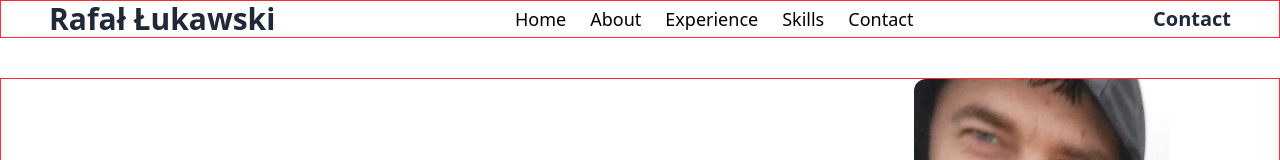
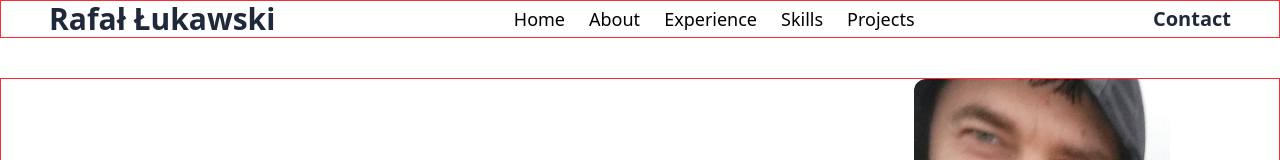
Before and after one commit to rlukawski/personal-website, a React (Vite) app: page / in a window 1280 px wide. Shown: the top 160 px of the page. Built offline with nearby package versions, Linux system fonts and the light colour scheme.

Commit message:
Update navigation

```diff
--- a/src/components/Navigation.tsx
+++ b/src/components/Navigation.tsx
@@ -7,7 +7,7 @@ export const Navigation = () => {
         <li>About</li>
         <li>Experience</li>
         <li>Skills</li>
-        <li>Contact</li>
+        <li>Projects</li>
       </ul>
       <p className="text-gray-800 text-xl font-bold">Contact</p>
     </div>
--- a/src/components/Skills.tsx
+++ /dev/null
@@ -1,10 +0,0 @@
-export const Skills = () => {
-  return (
-    <>
-      <header className="header-box" id="skills">
-        <h1>Skills</h1>
-      </header>
-      <main className="h-250 content-box">Skills</main>
-    </>
-  );
-};
```
